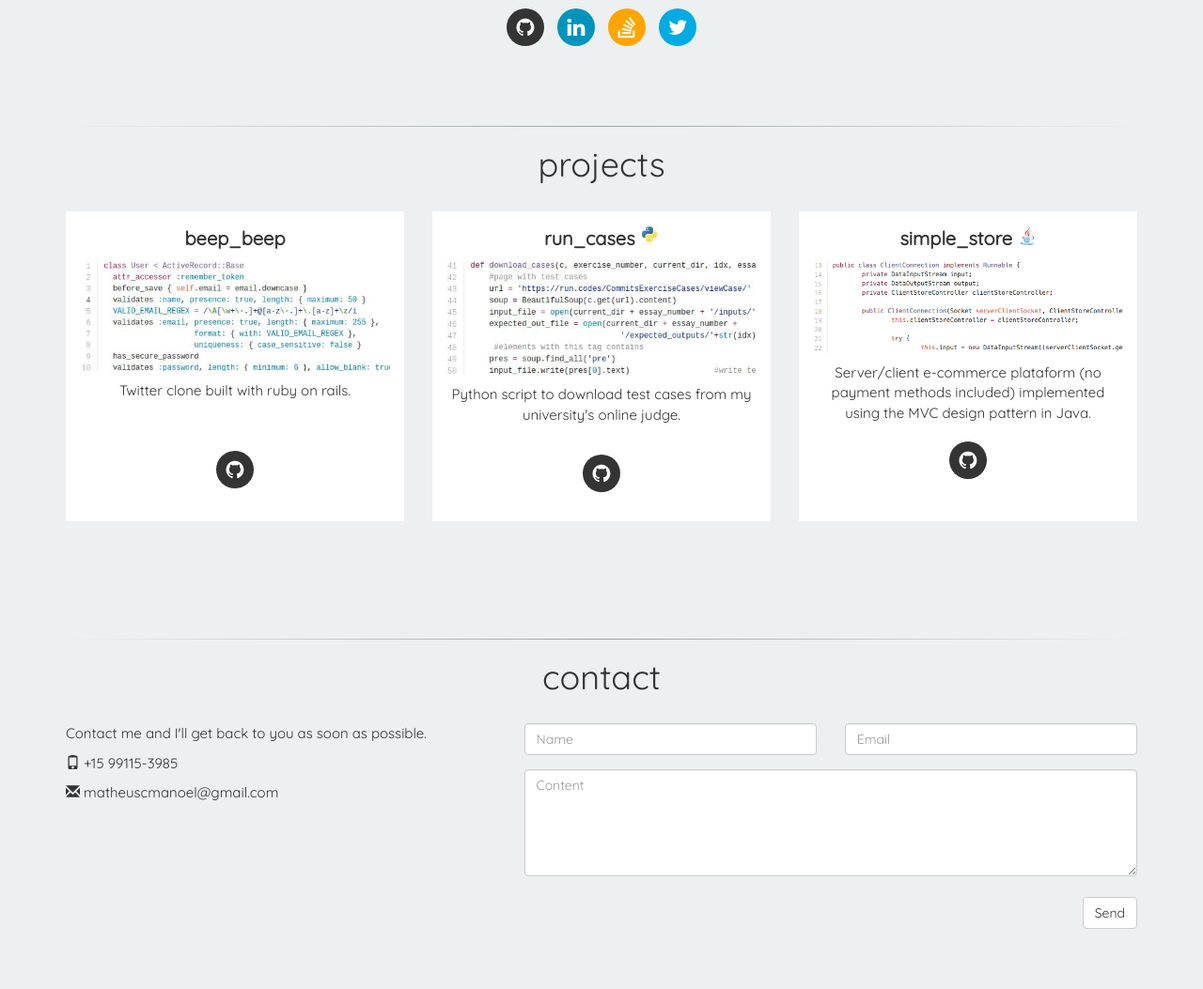
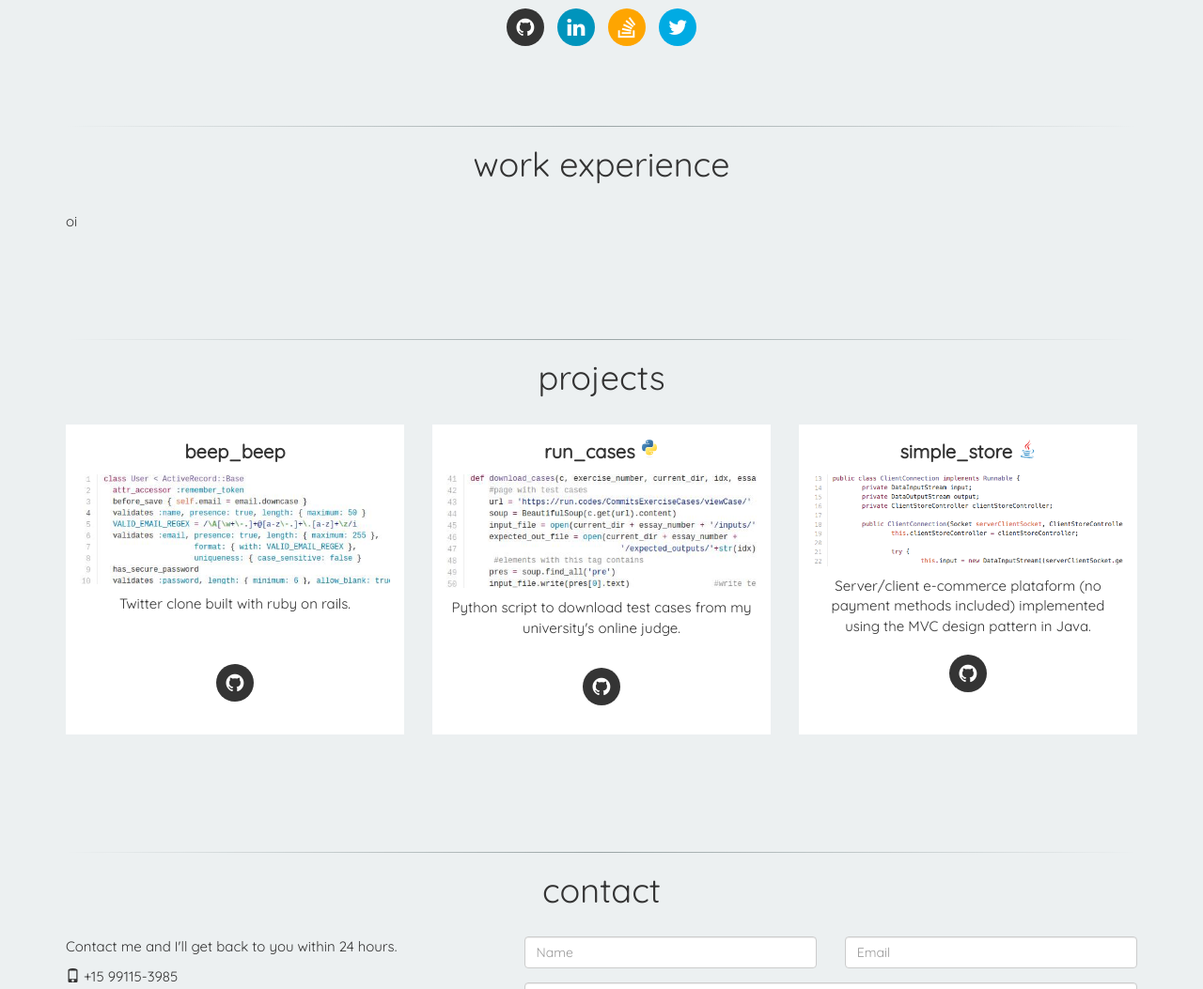
Before and after one commit to matheus-manoel/matheus-manoel.github.io, a plain HTML site: page index.html in a window 1280 px wide. Shown: the part 280-1333 px from the top of the page at 94% size. Drawn offline with nearby package versions, Linux system fonts and the light colour scheme; some icons are missing.

Commit message:
feat: add container for work xp

```diff
--- a/index.html
+++ b/index.html
@@ -76,6 +76,14 @@
       </div>
     </header>
 
+    <!-- work experience container fluid -->
+    <div class="container-fluid bg-gray">
+      <hr class="style-two" />
+      <h1 class="section-title" align="center">work experience</h1>
+      <p>oi</p>
+    </div>
+
+
     <!-- Projects container fluid -->
 
     <div class="container-fluid bg-gray" id="projects">
@@ -140,7 +148,7 @@
 
         <div class="row slideanim">
           <div class="col-sm-5">
-            <p>Contact me and I'll get back to you as soon as possible.</p>
+            <p>Contact me and I'll get back to you within 24 hours.</p>
             <p><span class="glyphicon glyphicon-phone"></span> +15 99115-3985</p>
             <p><span class="glyphicon glyphicon-envelope"></span> matheuscmanoel@gmail.com</p>
           </div>
```
